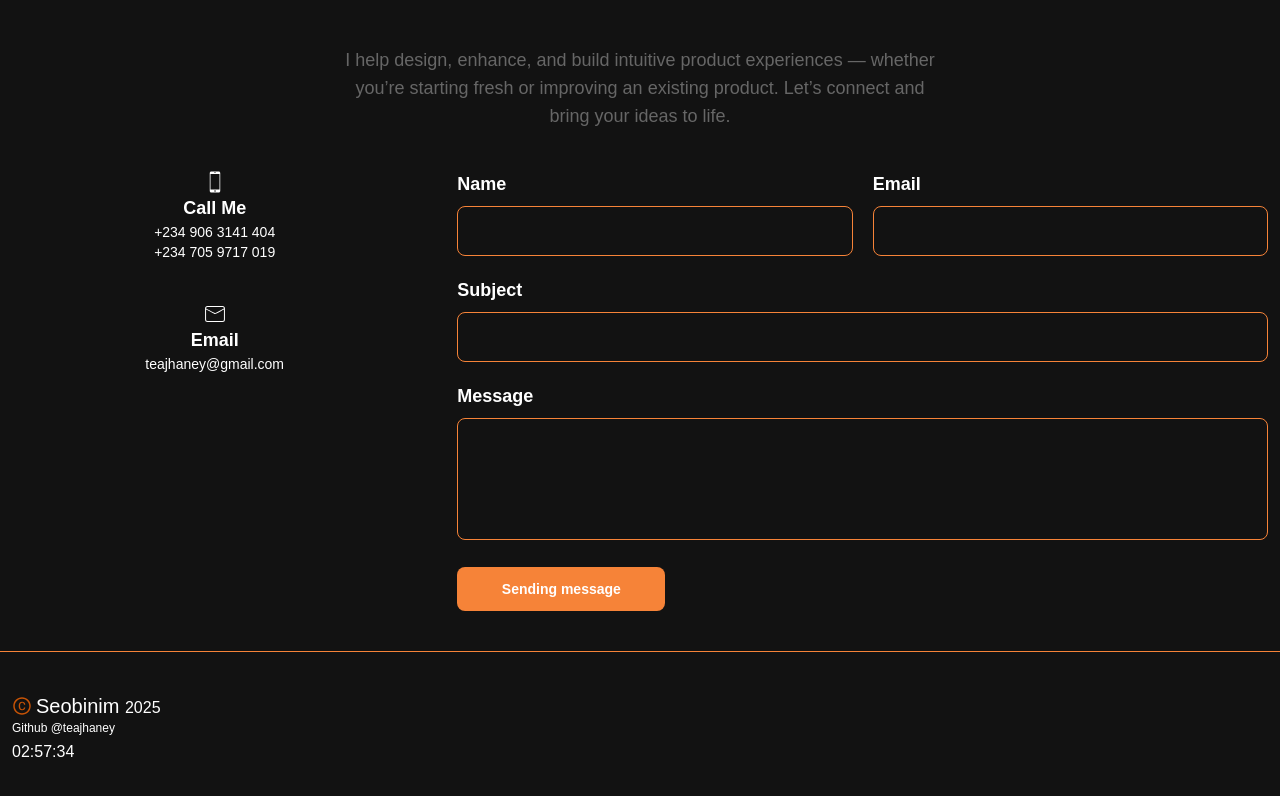
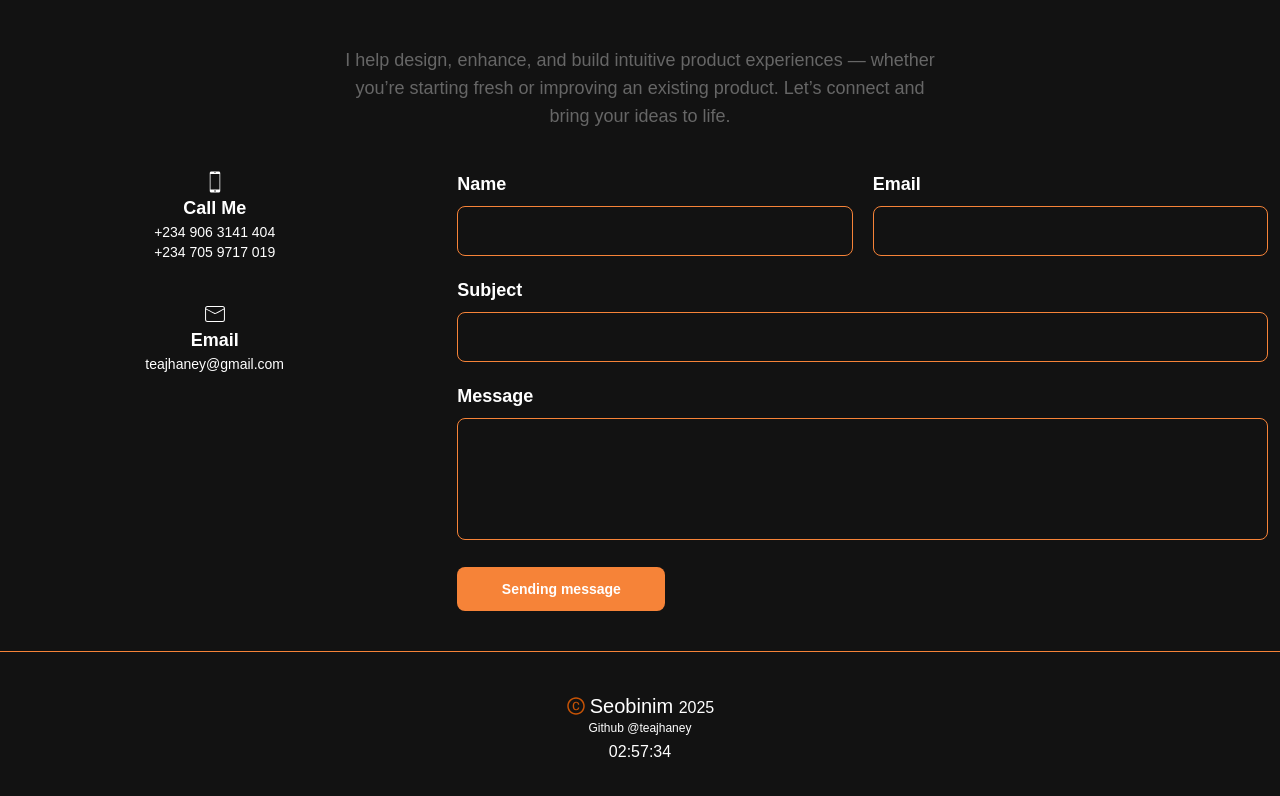
Before and after one commit to teajhaney/seobinim, a Next.js app: page / in a window 1280 px wide. Shown: the part 2775-3571 px from the top of the page. Built offline with nearby package versions, Linux system fonts and the light colour scheme.

Commit message:
style: center align content in Footer component

```diff
--- a/src/component/Footer.tsx
+++ b/src/component/Footer.tsx
@@ -29,7 +29,7 @@
   return (
     <footer className="py-10">
       <div className="contentMargin">
-        <div className="flex flex-col justify-start items-start">
+        <div className="flex flex-col justify-center items-center">
           <div className="flex flex-row items-center lg:gap-[4px]">
             <span>
               <AiOutlineCopyright className="size-[18px] md:size-[20px] text-accent" />
```
